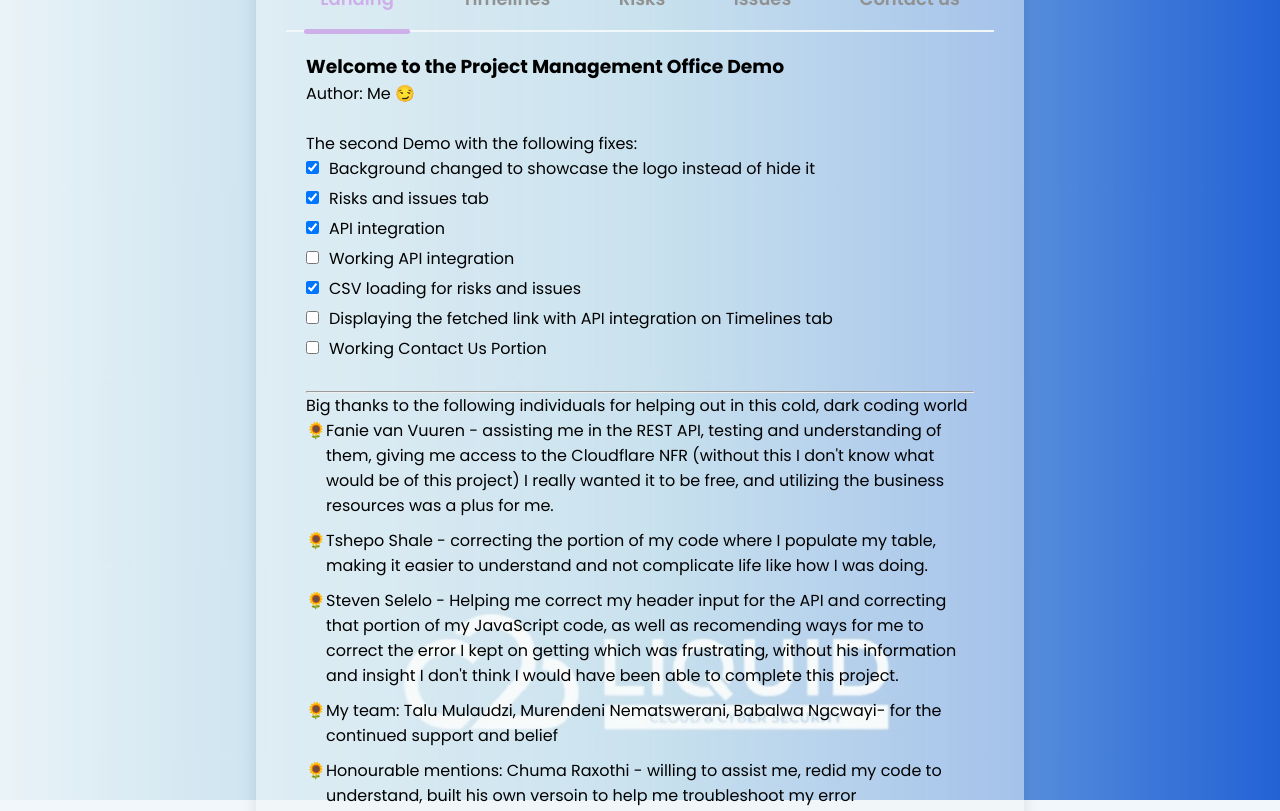
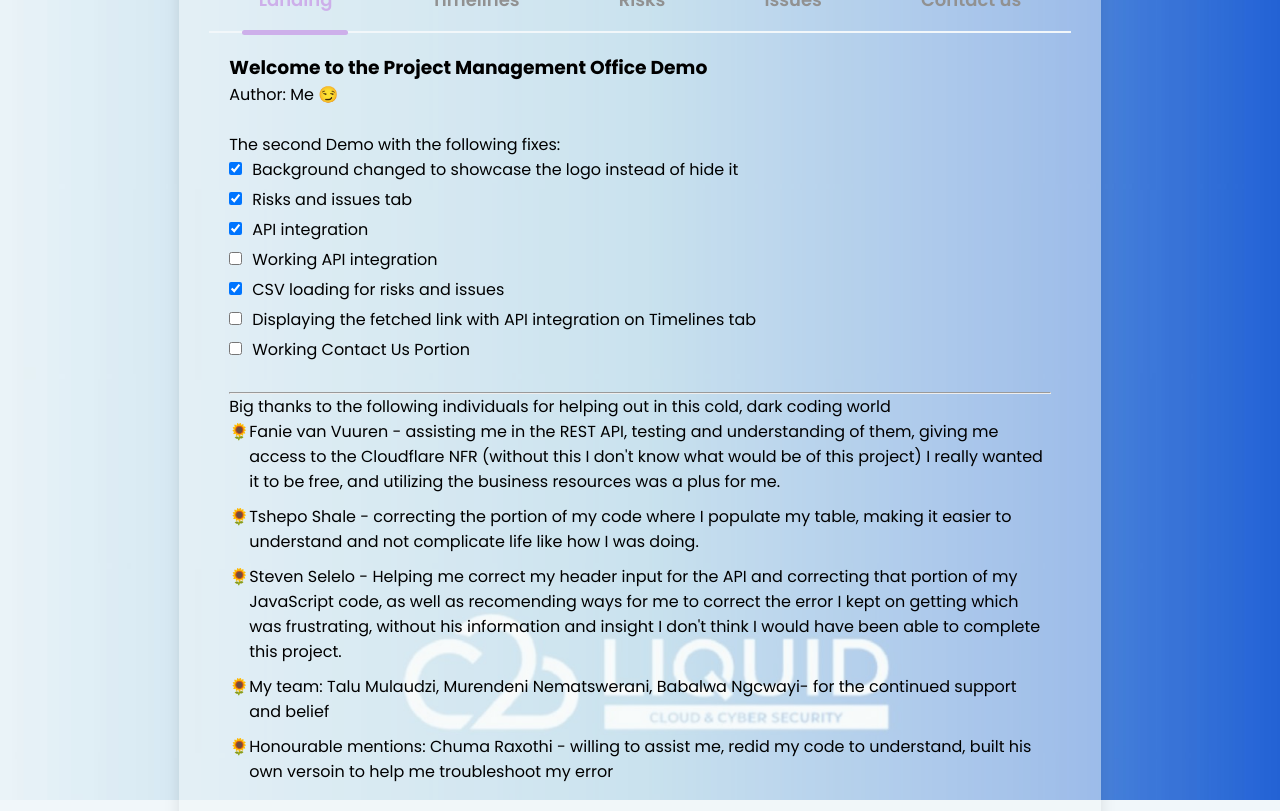
Before and after one commit to CinnamonPandafluff88/Timelines, a plain HTML site: page main.html in a window 1280 px wide. Shown: the top 811 px of the page. Drawn offline with Linux system fonts and the light colour scheme.

Commit message:
Update main.css

```diff
--- a/main.css
+++ b/main.css
@@ -35,7 +35,7 @@ th {
 
 .scrollable {
   overflow-y: auto;
-  max-height: 800px;
+  max-height: 200px;
 }
 
 .transparent-box {
@@ -126,8 +126,8 @@ input[type="submit"]:hover {
 }
 
 .container {
-  width: 90%; /* Default width for smaller screens */
-  max-width: 1500px; /* Maximum width for larger screens */
+  width: 100%; /* Default width for smaller screens */
+  max-width: 1800px; /* Maximum width for larger screens */
   background-color: rgba(241, 247, 250, 0.5);
   padding: 30px;
   box-shadow: 0 2px 16px rgba(0, 0, 0, 0.1);
@@ -167,6 +167,7 @@ input[type="submit"]:hover {
 .tab_box .tab_btn.active {
   color: #cdafea;
 }
+
 .content_box {
   width: 100%;
   padding: 20px;
@@ -187,7 +188,6 @@ input[type="submit"]:hover {
   display: block;
 }
 
-
 .line {
   position: absolute;
   top: 62px;
@@ -202,18 +202,18 @@ input[type="submit"]:hover {
 /* Media queries for responsiveness */
 @media (min-width: 768px) {
   .container {
-    width: 80%;
+    width: 96%; /* Increase width for tablet screens */
   }
 }
 
 @media (min-width: 1024px) {
   .container {
-    width: 70%;
+    width: 84%; /* Increase width for small laptop screens */
   }
 }
 
 @media (min-width: 1200px) {
   .container {
-    width: 60%;
+    width: 72%; /* Increase width for larger screens */
   }
 }
```
